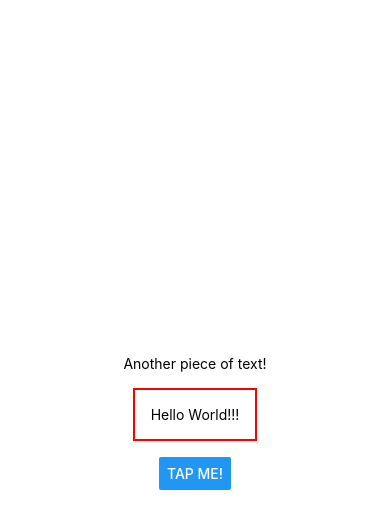
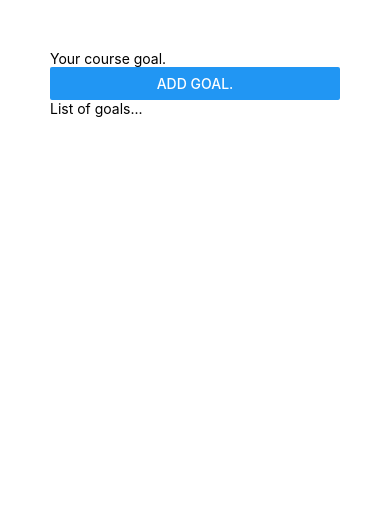
Before and after one commit to gbeto21/Couse-Goals-App, a React Native app: screen / in a window 390 px wide. Shown: the top 528 px of the page. Built offline with nearby package versions, Linux system fonts and the light colour scheme.

Commit message:
Exploring layouts & flexbox.

```diff
--- a/App.js
+++ b/App.js
@@ -1,26 +1,17 @@
-import { StyleSheet, Text, View, Button } from 'react-native';
+import { StyleSheet, Text, View, Button, TextInput } from 'react-native';
 
 export default function App() {
   return (
-    <View style={styles.container}>
-      <Text>Another piece of text!</Text>
-      <Text style={styles.dummyText}>Hello World!!!</Text>
-      <Button title='Tap me!' />
+    <View style={styles.appContainer}>
+      <View>
+        <TextInput placeholder='Your course goal.' />
+        <Button title="Add Goal." />
+      </View>
+      <View>
+        <Text>List of goals... </Text>
+      </View>
     </View>
   );
 }
 
-const styles = StyleSheet.create({
-  container: {
-    flex: 1,
-    backgroundColor: '#fff',
-    alignItems: 'center',
-    justifyContent: 'center',
-  },
-  dummyText: {
-    margin: 16,
-    borderWidth: 2,
-    borderColor: 'red',
-    padding: 16
-  }
-});
+const styles = StyleSheet.create({ appContainer: { padding: 50 } });
```
